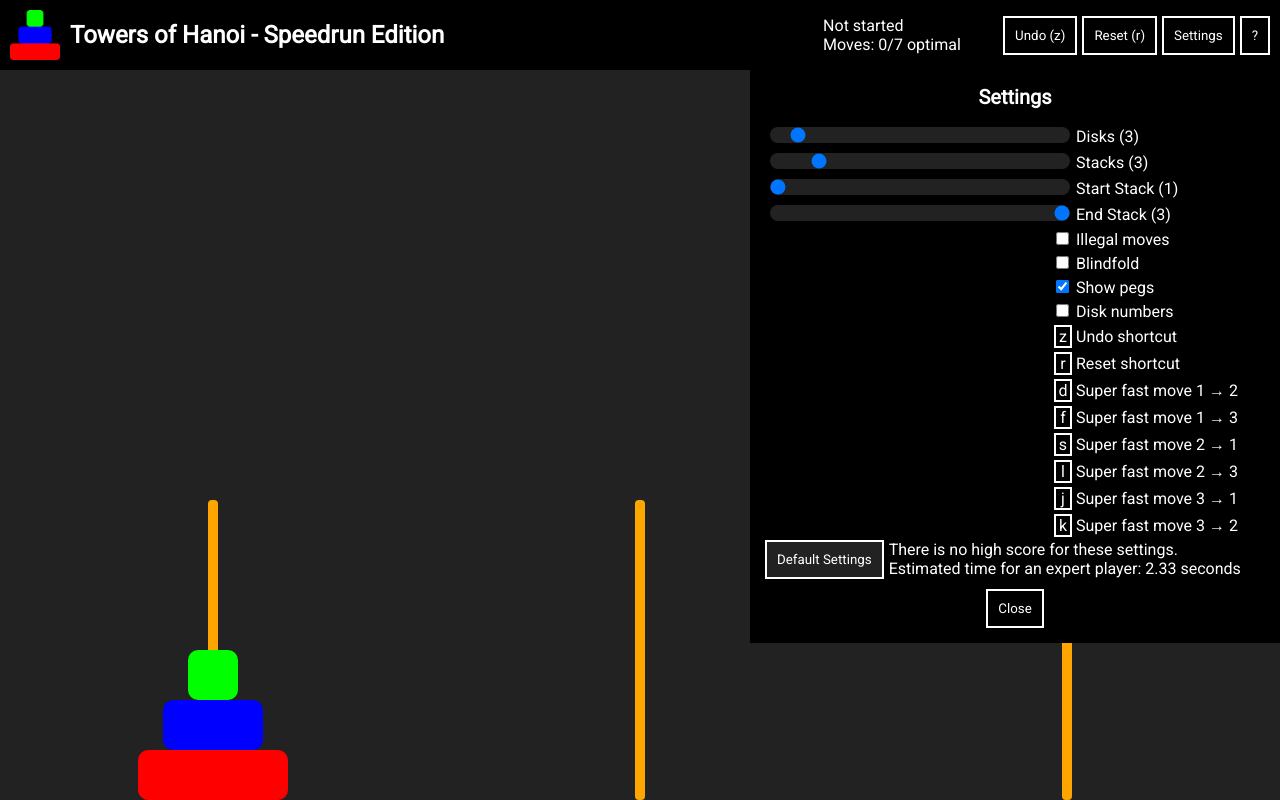
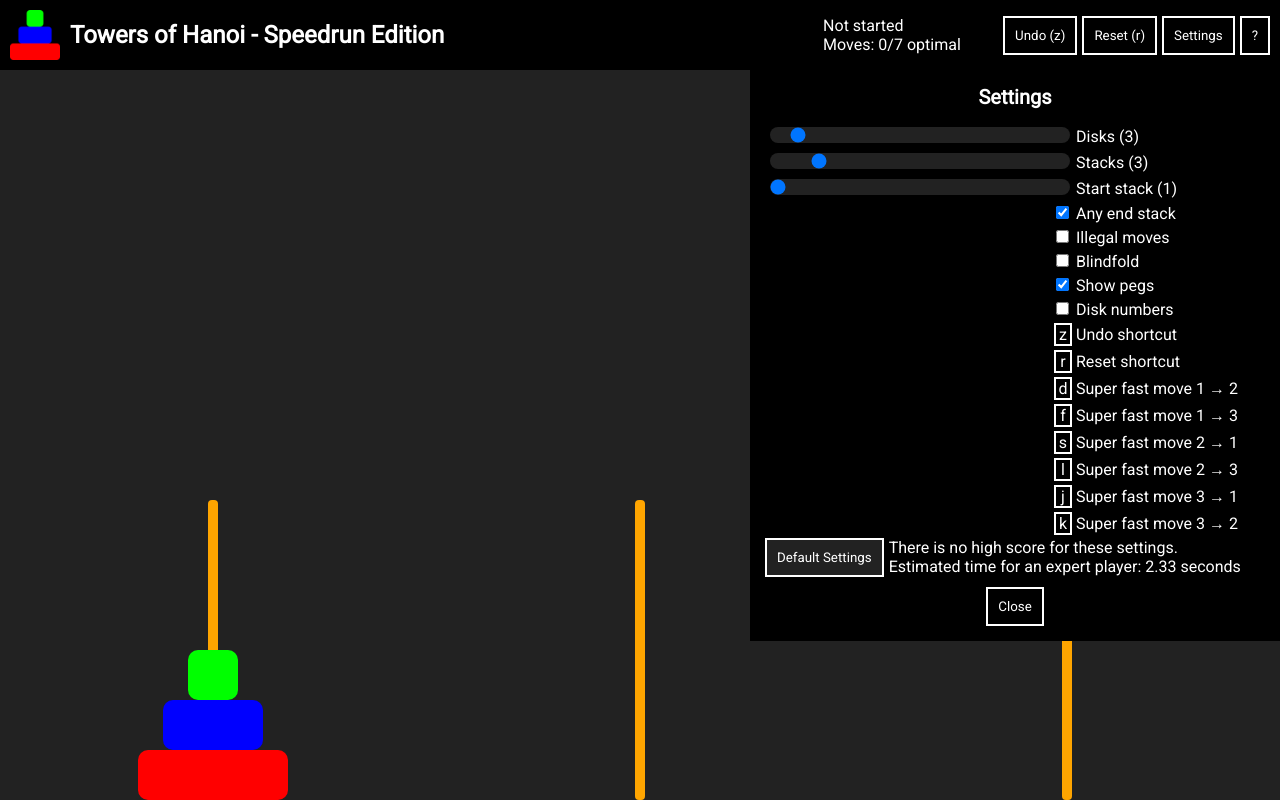
Before and after one commit to DotEye/Towers-Of-Hanoi-Speedrun-Edition, a React (Create React App) app: page / in a window 1280 px wide. Both pictures are taken after a click on the button "Settings". Built offline with nearby package versions, Linux system fonts and the light colour scheme.

Commit message:
Add anyEndStack option

```diff
--- a/src/components/SettingsMenu.tsx
+++ b/src/components/SettingsMenu.tsx
@@ -39,12 +39,22 @@ export const SettingsMenu = ({settings, setSettings, resetGame, resetSettings, m
                     </tr>
                     <tr>
                         <td><SettingsSlider disabled={disabled} settings={settings} setSettings={setSettings} settingsKey="startStack" resetGame={resetGame} min={1} max={settings.stacks} /></td>
-                        <td>Start Stack ({Math.min(settings.startStack, settings.stacks)})</td>
+                        <td>Start stack ({Math.min(settings.startStack, settings.stacks)})</td>
                     </tr>
                     <tr>
-                        <td><SettingsSlider disabled={disabled} settings={settings} setSettings={setSettings} settingsKey="endStack" resetGame={resetGame} min={1} max={settings.stacks} /></td>
-                        <td>End Stack ({Math.min(settings.endStack, settings.stacks)})</td>
+                        <RightAligned><input type="checkbox" disabled={disabled} checked={settings.anyEndStack} onChange={event => {
+                            const newSettings = {...settings, anyEndStack: event.target.checked};
+                            setSettings(newSettings);
+                            resetGame(newSettings);
+                        }}/></RightAligned>
+                        <td>Any end stack</td>
                     </tr>
+                    {!settings.anyEndStack && (
+                        <tr>
+                            <td><SettingsSlider disabled={disabled || settings.anyEndStack} settings={settings} setSettings={setSettings} settingsKey="endStack" resetGame={resetGame} min={1} max={settings.stacks} /></td>
+                            <td>End stack ({Math.min(settings.endStack, settings.stacks)})</td>
+                        </tr>
+                    )}
                     <tr>
                         <RightAligned><input type="checkbox" disabled={disabled} checked={settings.illegalMoves} onChange={event => {
                             const newSettings = {...settings, illegalMoves: event.target.checked};
@@ -116,6 +126,9 @@ export const SettingsMenu = ({settings, setSettings, resetGame, resetSettings, m
             {settings.stacks < 3 && settings.disks > 1 &&
                 <Warning>Warning: Game is impossible. Increase number of stacks or decrease number of disks.</Warning>
             }
+            {settings.startStack === settings.endStack &&
+                <Warning>Warning: Game is impossible. Set the end stack to be different from the start stack or enable "Any end stack".</Warning>
+            }
             {disabled &&
                 <Warning>Some settings are disabled because a game is in progress. Reset the game to enable them.</Warning>
             }
--- a/src/util/defaultSettings.ts
+++ b/src/util/defaultSettings.ts
@@ -2,6 +2,7 @@ export const defaultSettings = {
     disks: 3,
     stacks: 3,
     startStack: 1,
+    anyEndStack: true,
     endStack: 3,
     showPegs: true,
     diskNumbers: false,
--- a/src/util/isWinning.ts
+++ b/src/util/isWinning.ts
@@ -2,8 +2,10 @@ import {Settings} from './types';
 import {compareObjects} from './compareObjects';
 
 export const isWinning = (stacks: number[][], settings: Settings) => {
-    const endStack = Math.min(settings.endStack, settings.stacks) - 1;
-    return stacks[endStack].length === settings.disks && compareObjects(
+    const endStack = settings.anyEndStack
+        ? stacks.findIndex(stack => stack.length > 0)
+        : Math.min(settings.endStack, settings.stacks) - 1;
+    return endStack !== settings.startStack - 1 && stacks[endStack].length === settings.disks && compareObjects(
         stacks[endStack],
         Array.from({length: settings.disks}, (_, i) => i + 1),
     );
```
